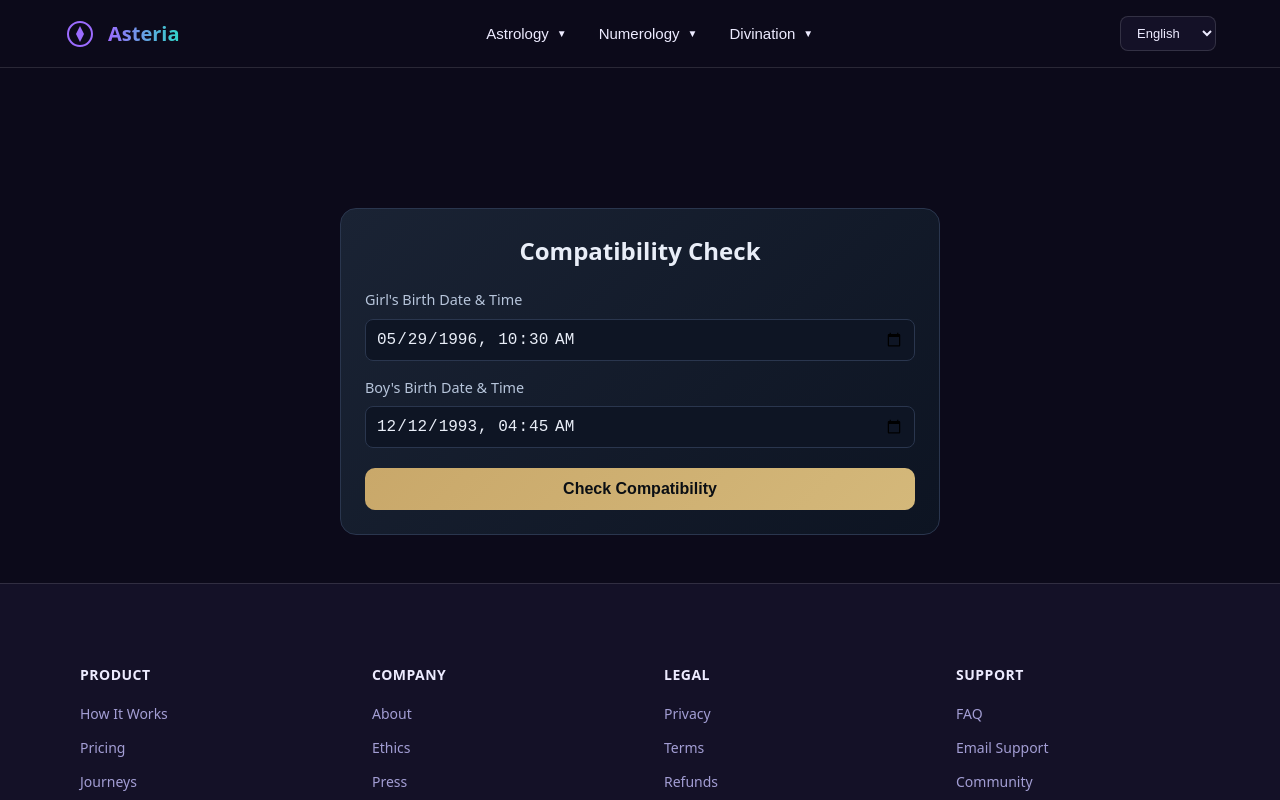
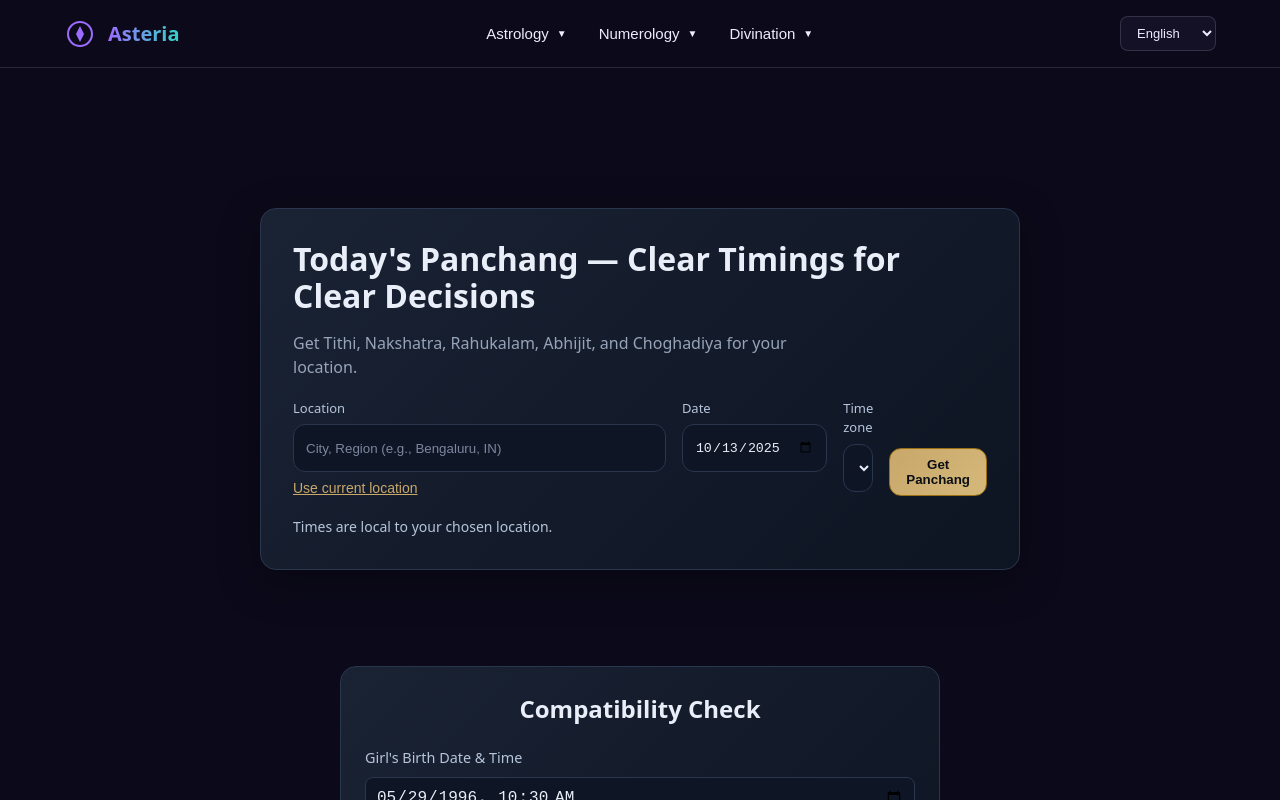
Before and after one commit to bhaskarpandey1234/client-deploy, a SvelteKit app: page /asteria/divination/panchang in a window 1280 px wide. Shown: the top 800 px of the page. Built offline with nearby package versions, Linux system fonts and the light colour scheme.

Commit message:
experience page for panchang

```diff
--- /dev/null
+++ b/src/lib/components/panchang/PanchangHero.svelte
@@ -0,0 +1,167 @@
+<script lang="ts">
+  import { createEventDispatcher, onMount } from 'svelte';
+
+  type Coords = { lat: number; lon: number } | null;
+
+  const dispatch = createEventDispatcher<{
+    fetch: { date: string; tz: string; location: string; coords: Coords }
+  }>();
+
+  let locationText = '';
+  let date = new Date().toISOString().slice(0, 10);
+  let tz = Intl.DateTimeFormat().resolvedOptions().timeZone || 'UTC';
+  let coords: Coords = null;
+  let busy = false;
+  let err = '';
+  let tzList: string[] = ['UTC','Asia/Kolkata','Europe/London','America/New_York','America/Los_Angeles'];
+
+  onMount(() => {
+    if (Intl.supportedValuesOf) {
+      const full = Intl.supportedValuesOf('timeZone');
+      if (full?.length) tzList = full;
+    }
+  });
+
+  async function useCurrentLocation() {
+    err = '';
+    if (!navigator.geolocation) {
+      err = 'Geolocation not available.';
+      return;
+    }
+    busy = true;
+    try {
+      const pos = await new Promise<GeolocationPosition>((resolve, reject) =>
+        navigator.geolocation.getCurrentPosition(resolve, reject, { enableHighAccuracy: true, timeout: 10000 })
+      );
+      coords = { lat: +pos.coords.latitude.toFixed(6), lon: +pos.coords.longitude.toFixed(6) };
+      tz = Intl.DateTimeFormat().resolvedOptions().timeZone || tz;
+      if (!locationText) locationText = 'Detected location';
+    } catch (e) {
+      err = 'Could not detect location.';
+    } finally {
+      busy = false;
+    }
+  }
+
+  function validate(): boolean {
+    err = '';
+    if (!date) err = 'Please select a date.';
+    if (!locationText && !coords) err = 'Enter a city or use current location.';
+    if (!tz) err = 'Please choose a time zone.';
+    return !err;
+  }
+
+  function submit() {
+    if (!validate()) return;
+    busy = true;
+    dispatch('fetch', { date, tz, location: locationText.trim(), coords });
+    setTimeout(() => (busy = false), 300);
+  }
+</script>
+
+<div class="wrap">
+  <section class="card">
+    <h1>Today's Panchang — Clear Timings for Clear Decisions</h1>
+    <p class="sub">Get Tithi, Nakshatra, Rahukalam, Abhijit, and Choghadiya for your location.</p>
+
+    <div class="grid">
+      <div>
+        <label for="loc">Location</label>
+        <input
+          id="loc"
+          type="text"
+          placeholder="City, Region (e.g., Bengaluru, IN)"
+          bind:value={locationText}
+        />
+        <div class="loc-actions">
+          <button class="link" type="button" on:click={useCurrentLocation} disabled={busy}>
+            Use current location
+          </button>
+          {#if coords}
+            <span>Detected: {coords.lat}, {coords.lon}</span>
+          {/if}
+        </div>
+      </div>
+
+      <div class="row">
+        <div>
+          <label for="date">Date</label>
+          <input id="date" type="date" bind:value={date} />
+        </div>
+
+        <div>
+          <label for="tz">Time zone</label>
+          <select id="tz" bind:value={tz}>
+            {#each tzList as z}
+              <option value={z}>{z}</option>
+            {/each}
+          </select>
+        </div>
+
+        <div style="align-self:end;">
+          <button class="cta" on:click={submit} disabled={busy}>
+            {busy ? 'Working…' : 'Get Panchang'}
+          </button>
+        </div>
+      </div>
+    </div>
+
+    <div class="foot">
+      <span>Times are local to your chosen location.</span>
+      {#if err}<span class="err">• {err}</span>{/if}
+    </div>
+  </section>
+</div>
+
+<style>
+  .wrap { display:grid; place-items:center; padding: 24px; background: var(--bg); }
+  .card {
+    width: min(100%, 760px);
+    background: linear-gradient(135deg, #1a2334 0%, #0d1422 100%);
+    border: 1px solid #2a364e;
+    border-radius: 16px;
+    box-shadow: 0 12px 40px rgba(0,0,0,.35);
+    padding: 24px;
+  }
+  @media (min-width: 768px) { .card { padding: 32px; } }
+
+  h1 { font-size: 32px; line-height: 1.15; margin: 0 0 8px 0; color: #e9eef8; }
+  .sub { color: #b7c5db; margin-bottom: 20px; }
+
+  .grid { display: grid; gap: 16px; }
+  @media (min-width: 820px) { .grid { grid-template-columns: 1.4fr 1fr; } }
+
+  label { display:block; font-size: 13px; color: #b7c5db; margin-bottom: 6px; }
+  .row { display:grid; gap: 16px; }
+  @media (min-width: 820px) { .row { grid-template-columns: 1.2fr 1fr 1fr; } }
+
+  input[type="text"], input[type="date"], select {
+    width: 100%; height: 48px;
+    background: #0e1524;
+    color: #e9eef8;
+    border: 1px solid #2a364e;
+    border-radius: 12px;
+    padding: 0 12px;
+    outline: none;
+  }
+  input::placeholder { color: #7c879f; }
+  input:focus, select:focus { border-color: #c9a86a; box-shadow: 0 0 0 3px rgba(201,168,106,.35); }
+
+  .loc-actions { display:flex; gap: 12px; align-items:center; margin-top: 8px; font-size: 14px; color: #b7c5db; }
+  .link {
+    background: transparent; border: 0; color: #c9a86a;
+    padding: 0; text-decoration: underline; cursor: pointer; font-size: 14px;
+  }
+
+  .cta {
+    appearance:none; height: 48px; padding: 0 16px; border-radius: 12px;
+    border: 1px solid #996f12;
+    background: linear-gradient(135deg, #c9a86a, #d4b87a);
+    color: #0b0f14; font-weight: 700; cursor: pointer;
+  }
+  .cta:hover { background: linear-gradient(135deg, #d4b87a, #c9a86a); }
+  .cta[disabled] { opacity:.6; cursor: not-allowed; }
+
+  .foot { display:flex; gap: 16px; align-items:center; margin-top: 20px; color: #b7c5db; font-size: 14px; }
+  .err { color: #f87171; }
+</style>
--- a/src/routes/asteria/divination/panchang/+page.svelte
+++ b/src/routes/asteria/divination/panchang/+page.svelte
@@ -2,12 +2,32 @@
   import '$lib/styles/tokens.css';
   import HeaderAsteria from '$lib/components/HeaderAsteria.svelte';
   import CompatibilityWidget from '$lib/components/CompatibilityWidget.svelte';
+  import PanchangHero from '$lib/components/panchang/PanchangHero.svelte';
   import FooterMain from '$lib/components/FooterMain.svelte';
+
+  let panchangData = null;
+
+  function handleFetch(e) {
+    const { date, tz, location, coords } = e.detail;
+    // TODO: Call your panchang API here
+    console.log('Fetch panchang:', { date, tz, location, coords });
+    panchangData = { date, tz, location };
+  }
 </script>
 
 <HeaderAsteria />
 
 <div class="page">
+  <div class="hero-section">
+    <PanchangHero on:fetch={handleFetch} />
+  </div>
+
+  {#if panchangData}
+    <div class="results-section">
+      <p>Showing results for {panchangData.location} on {panchangData.date}</p>
+    </div>
+  {/if}
+
   <div class="widget-section">
     <CompatibilityWidget />
   </div>
@@ -21,6 +41,18 @@
     background: var(--bg);
   }
 
+  .hero-section {
+    padding: 24px;
+  }
+
+  .results-section {
+    padding: 24px;
+    max-width: 800px;
+    margin: 0 auto;
+    text-align: center;
+    color: var(--muted);
+  }
+
   .widget-section {
     padding: 48px 24px;
   }
```
